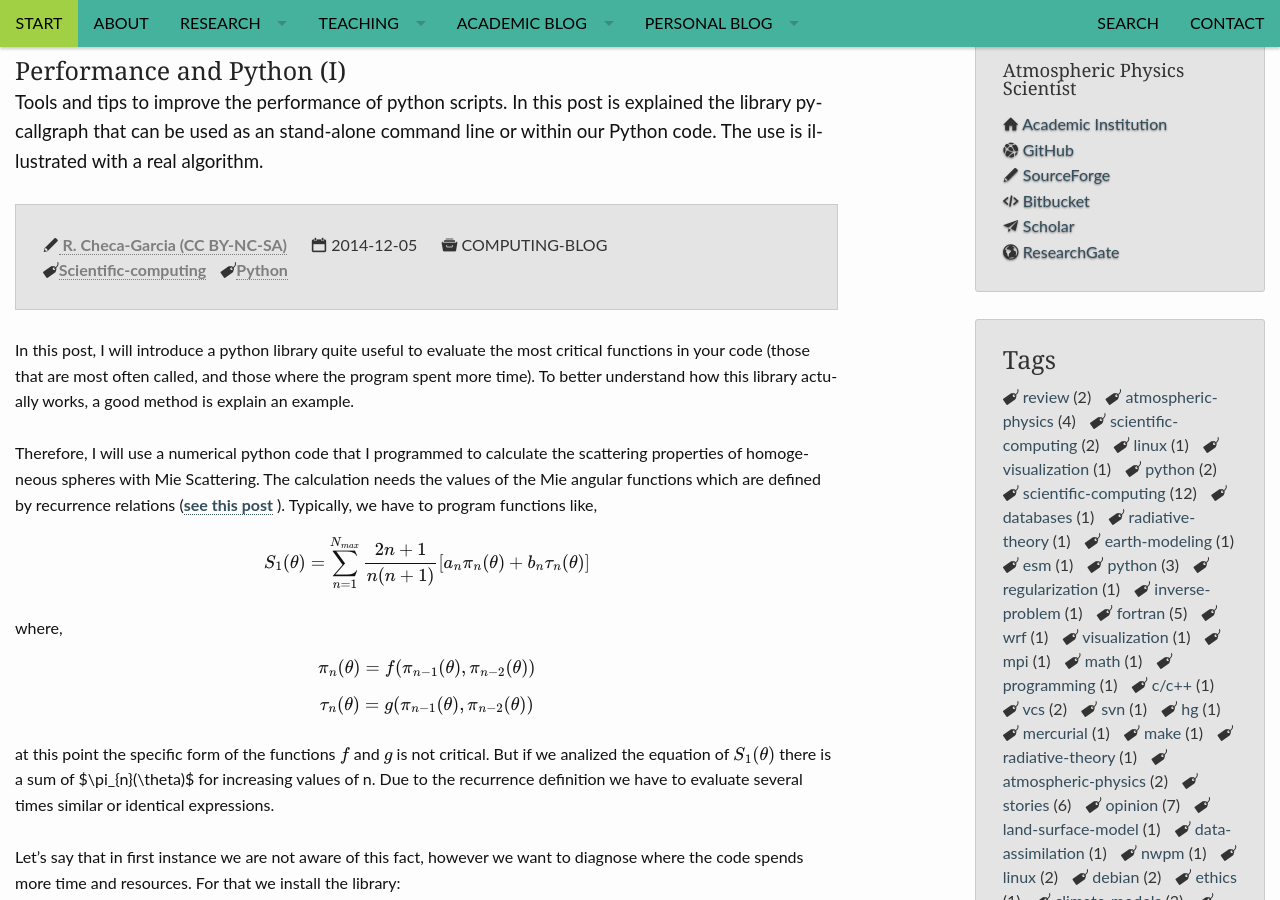
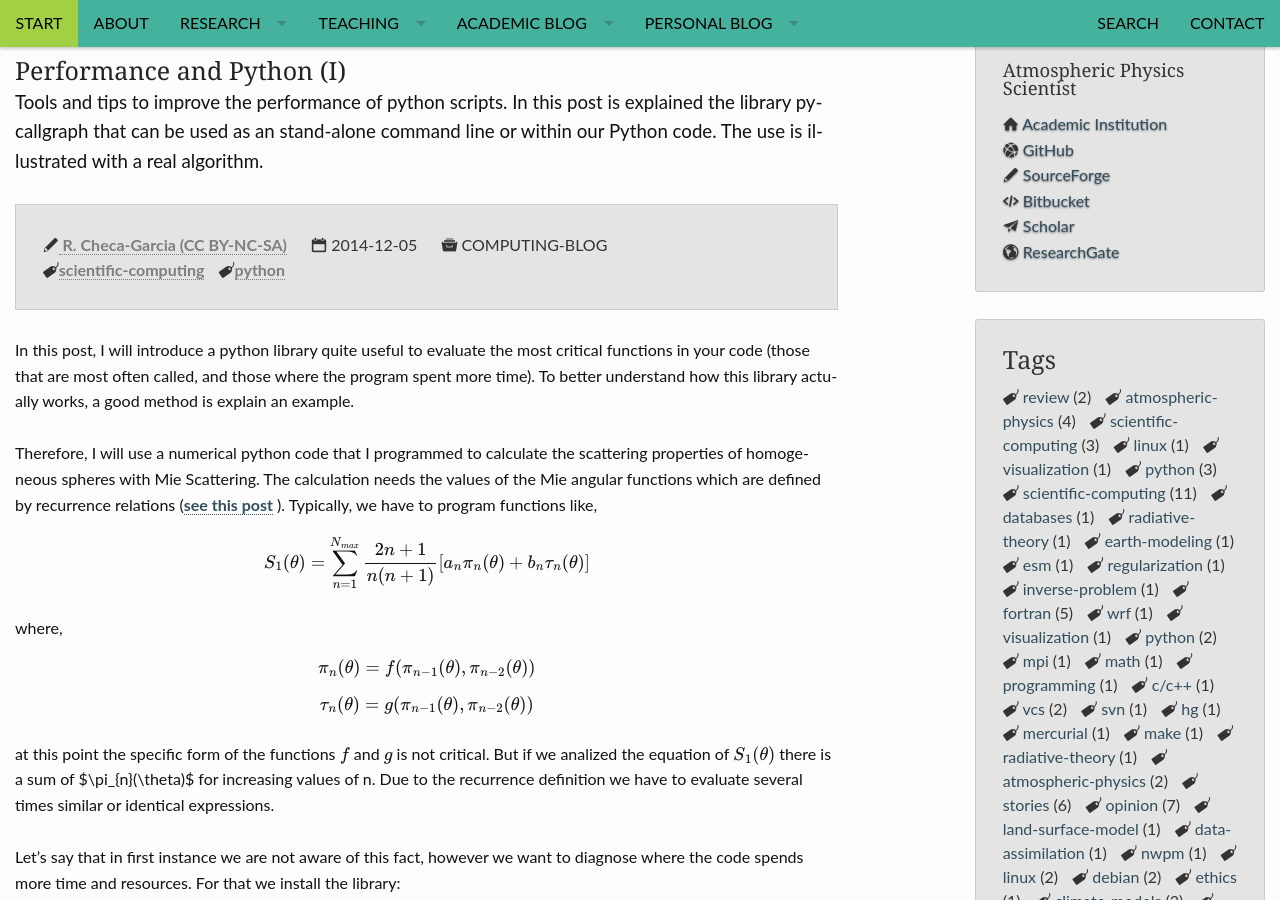
Before and after one commit to RCHG/rchg.github.io, a Jekyll site: the page built from _posts/2014-12-05-python-performance-1.md, in a window 1280 px wide and 900 px high, scrolled down 246 px. Built offline with Jekyll 4.4.1, drawn with Linux system fonts in a browser that asks for light colours; nearby versions of some CDN libraries; formulas are drawn with MathJax 3; comment, search, counter and statistics services are not loaded.

```diff
--- a/_posts/2014-12-05-python-performance-1.md
+++ b/_posts/2014-12-05-python-performance-1.md
@@ -6,7 +6,7 @@ title:  "Performance and Python (I)"
 teaser: "Tools and tips to improve the performance of python scripts. In this post is explained the library pycallgraph that can be used as an stand-alone command line or within our Python code. The use is illustrated with a real algorithm."
 breadcrumb: true
 tags:
-    - [Scientific-computing, Python]
+    - [scientific-computing, python]
 categories:
     - computing-blog
 header:
```
